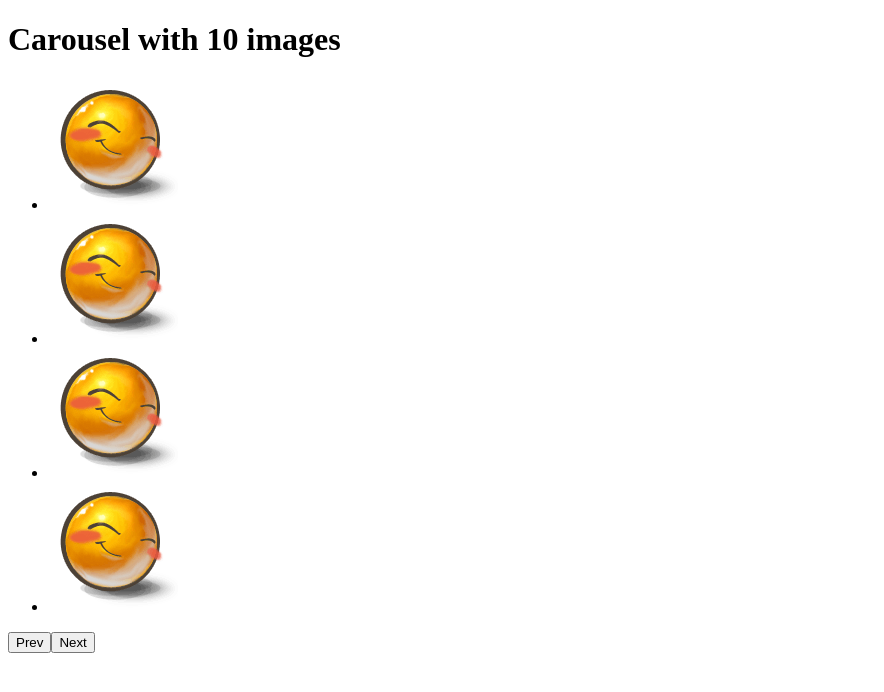
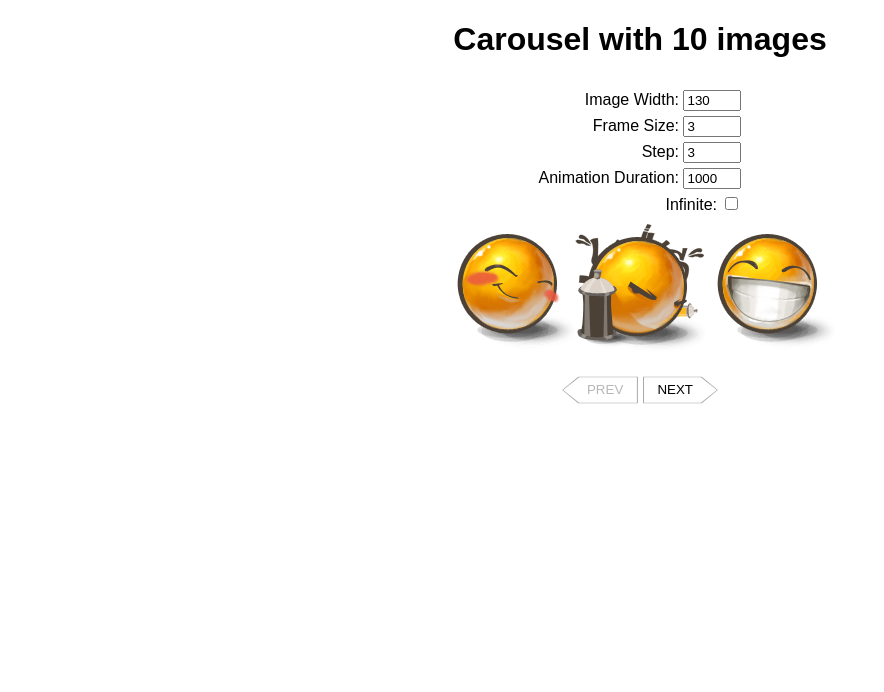
Before and after one commit to mate-academy/react_carousel, a React (Create React App) app: page / in a window 1280 px wide. Shown: the top 692 px of the page, without its empty margins (0-884 px from the left). Built offline with nearby package versions, Linux system fonts and the light colour scheme.

Commit message:
task solution

```diff
--- a/src/App.scss
+++ b/src/App.scss
@@ -1 +1,16 @@
-// style go here
+.App {
+  display: flex;
+  flex-direction: column;
+  gap: 10px;
+}
+
+.PropsForm {
+  display: flex;
+  flex-direction: column;
+  align-items: flex-end;
+  justify-content: space-between;
+  gap: 5px;
+  &__input {
+    width: 50px;
+  }
+}
--- a/src/App.tsx
+++ b/src/App.tsx
@@ -1,9 +1,14 @@
-import React from 'react';
+import React, { ChangeEvent } from 'react';
 import './App.scss';
 import Carousel from './components/Carousel';
 
 interface State {
   images: string[];
+  step: number;
+  frameSize: number;
+  itemWidth: number;
+  animationDuration: number;
+  infinite: boolean;
 }
 
 class App extends React.Component<{}, State> {
@@ -20,17 +25,108 @@ class App extends React.Component<{}, State> {
       './img/9.png',
       './img/10.png',
     ],
+    step: 3,
+    frameSize: 3,
+    itemWidth: 130,
+    animationDuration: 1000,
+    infinite: false,
   };
 
   render() {
-    const { images } = this.state;
+    const { images, step, frameSize, itemWidth, animationDuration, infinite } =
+      this.state;
+    const changeWidth = (e: ChangeEvent<HTMLInputElement>) =>
+      this.setState({ itemWidth: +e.target.value });
+    const changeFrameSize = (e: ChangeEvent<HTMLInputElement>) =>
+      this.setState({ frameSize: +e.target.value });
+    const changeStep = (e: ChangeEvent<HTMLInputElement>) =>
+      this.setState({ step: +e.target.value });
+    const changeAnimationDuration = (e: ChangeEvent<HTMLInputElement>) =>
+      this.setState({ animationDuration: +e.target.value });
+    const toggleInfinite = (e: ChangeEvent<HTMLInputElement>) =>
+      this.setState({ infinite: e.target.checked });
 
     return (
       <div className="App">
         {/* eslint-disable-next-line */}
         <h1>Carousel with {images.length} images</h1>
 
-        <Carousel />
+        <form className="PropsForm">
+          <label className="PropsForm__label" htmlFor="imgWidth">
+            Image Width:&nbsp;
+            <input
+              className="PropsForm__input"
+              type="number"
+              id="imgWidth"
+              step={10}
+              min={10}
+              max={260}
+              value={itemWidth}
+              onChange={changeWidth}
+            ></input>
+            <br />
+          </label>
+          <label className="PropsForm__label" htmlFor="frameSize">
+            Frame Size:&nbsp;
+            <input
+              className="PropsForm__input"
+              type="number"
+              id="frameSize"
+              step={1}
+              min={1}
+              max={images.length}
+              value={frameSize}
+              onChange={changeFrameSize}
+            ></input>
+            <br />
+          </label>
+          <label className="PropsForm__label" htmlFor="step">
+            Step:&nbsp;
+            <input
+              className="PropsForm__input"
+              type="number"
+              id="step"
+              min={1}
+              max={10}
+              value={step}
+              onChange={changeStep}
+            ></input>
+            <br />
+          </label>
+          <label className="PropsForm__label" htmlFor="animationDuration">
+            Animation Duration:&nbsp;
+            <input
+              className="PropsForm__input"
+              type="number"
+              id="animationDuration"
+              step={50}
+              min={0}
+              max={2500}
+              value={animationDuration}
+              onChange={changeAnimationDuration}
+            ></input>
+            <br />
+          </label>
+          <label className="PropsForm__label" htmlFor="infinite">
+            Infinite:&nbsp;
+            <input
+              type="checkbox"
+              id="infinite"
+              checked={infinite}
+              onChange={toggleInfinite}
+            />
+            <br />
+          </label>
+        </form>
+
+        <Carousel
+          images={images}
+          step={step}
+          frameSize={frameSize}
+          itemWidth={itemWidth}
+          animationDuration={animationDuration}
+          infinite={infinite}
+        />
       </div>
     );
   }
--- a/src/components/Carousel.scss
+++ b/src/components/Carousel.scss
@@ -1 +1,97 @@
-// style go here
+body {
+  margin: 0;
+  padding: 0;
+  font-family: Arial, Helvetica, sans-serif;
+}
+
+.App {
+  display: flex;
+  flex-direction: column;
+  align-items: center;
+  justify-content: center;
+}
+
+.Carousel {
+  display: flex;
+  flex-direction: column;
+  align-items: center;
+  justify-content: center;
+  gap: 10px;
+
+  &__container {
+    display: flex;
+    flex-direction: row;
+    align-items: center;
+    overflow: hidden;
+  }
+  &__list {
+    display: flex;
+    list-style: none;
+    margin: 0;
+    padding: 0;
+  }
+
+  &__buttons {
+    display: flex;
+    align-items: center;
+    justify-content: center;
+    width: 50px;
+    gap: 5px;
+  }
+}
+
+
+:root {
+  --button-border: darkgray;
+  --button-border-width: 1px;
+  --button-background: white;
+  --button-padding: 0.85rem;
+  --button-arrow-width: 1rem;
+}
+
+.Button-next {
+  background-color: var(--button-border);
+  clip-path: polygon(
+    calc(100% - var(--button-arrow-width)) 20%,
+    100% 50%,
+    calc(100% - var(--button-arrow-width)) 80%,
+    0% 80%,
+    0 20%
+  );
+  padding: var(--button-border-width);
+  border: none;
+
+  &-label {
+    background-color: var(--button-background);
+    clip-path: inherit;
+    padding: var(--button-padding);
+    padding-right: calc(var(--button-padding) * 1.75);
+
+  }
+}
+
+.Button-prev {
+  background-color: var(--button-border);
+  clip-path: polygon(
+    0 50%,
+    calc(var(--button-arrow-width)) 20%,
+    100% 20%,
+    100% 80%,
+    calc(var(--button-arrow-width)) 80%
+  );
+  padding: var(--button-border-width);
+  border: none;
+
+  &-label {
+    background-color: var(--button-background);
+    clip-path: inherit;
+    padding: var(--button-padding);
+    padding-left: calc(var(--button-padding) * 1.75);
+  }
+}
+
+.Button-prev-label:hover,
+.Button-next-label:hover {
+  --button-border: #e5e5e5;
+  --button-background: #e5e5e5;
+}
--- a/src/components/Carousel.tsx
+++ b/src/components/Carousel.tsx
@@ -1,26 +1,97 @@
-import React from 'react';
+import React, { useState } from 'react';
+// import cn from 'classnames';
 import './Carousel.scss';
 
-const Carousel: React.FC = () => (
-  <div className="Carousel">
-    <ul className="Carousel__list">
-      <li>
-        <img src="./img/1.png" alt="1" />
-      </li>
-      <li>
-        <img src="./img/1.png" alt="2" />
-      </li>
-      <li>
-        <img src="./img/1.png" alt="3" />
-      </li>
-      <li>
-        <img src="./img/1.png" alt="4" />
-      </li>
-    </ul>
+type CarouselProps = {
+  images: string[];
+  step: number;
+  frameSize: number;
+  itemWidth: number;
+  animationDuration: number;
+  infinite: boolean;
+};
 
-    <button type="button">Prev</button>
-    <button type="button">Next</button>
-  </div>
-);
+const Carousel: React.FC<CarouselProps> = ({
+  images,
+  step,
+  frameSize,
+  itemWidth,
+  animationDuration,
+  infinite,
+}) => {
+  const containerLength = itemWidth * images.length;
+  const [currentIndex, setCurrentIndex] = useState(0);
+  const maxIndex = images.length - frameSize;
+  const minIndex = 0;
+
+  const prevBtn = () => {
+    const newIndex = Math.max(currentIndex - step, minIndex);
+
+    if (currentIndex === 0) {
+      setCurrentIndex(maxIndex);
+    } else {
+      setCurrentIndex(newIndex);
+    }
+  };
+
+  const nextBtn = () => {
+    const newIndex = Math.min(currentIndex + step, maxIndex);
+
+    if (currentIndex === maxIndex) {
+      setCurrentIndex(0);
+    } else {
+      setCurrentIndex(newIndex);
+    }
+  };
+
+  return (
+    <div className="Carousel">
+      <div
+        className="Carousel__container"
+        style={{ width: `${frameSize * itemWidth}px` }}
+      >
+        <ul
+          className="Carousel__list"
+          style={{
+            width: containerLength,
+            transform: `translate(-${currentIndex * itemWidth}px)`,
+            transition: `${animationDuration}ms`,
+          }}
+        >
+          {images.map((img, idx) => (
+            <li key={idx + 1} className="Carousel__item">
+              <img
+                className="Carousel__img"
+                src={img}
+                alt={(idx + 1).toString()}
+                style={{ width: itemWidth }}
+              />
+            </li>
+          ))}
+        </ul>
+      </div>
+
+      <div className="Carousel__buttons">
+        <button
+          type="button"
+          className="Button-prev"
+          onClick={prevBtn}
+          disabled={!infinite && currentIndex === 0}
+        >
+          <div className="Button-prev-label">PREV</div>
+        </button>
+
+        <button
+          type="button"
+          className="Button-next"
+          onClick={nextBtn}
+          disabled={!infinite && currentIndex >= maxIndex}
+        >
+          <div className="Button-next-label">NEXT</div>
+        </button>
+      </div>
+    </div>
+  );
+};
 
 export default Carousel;
```
